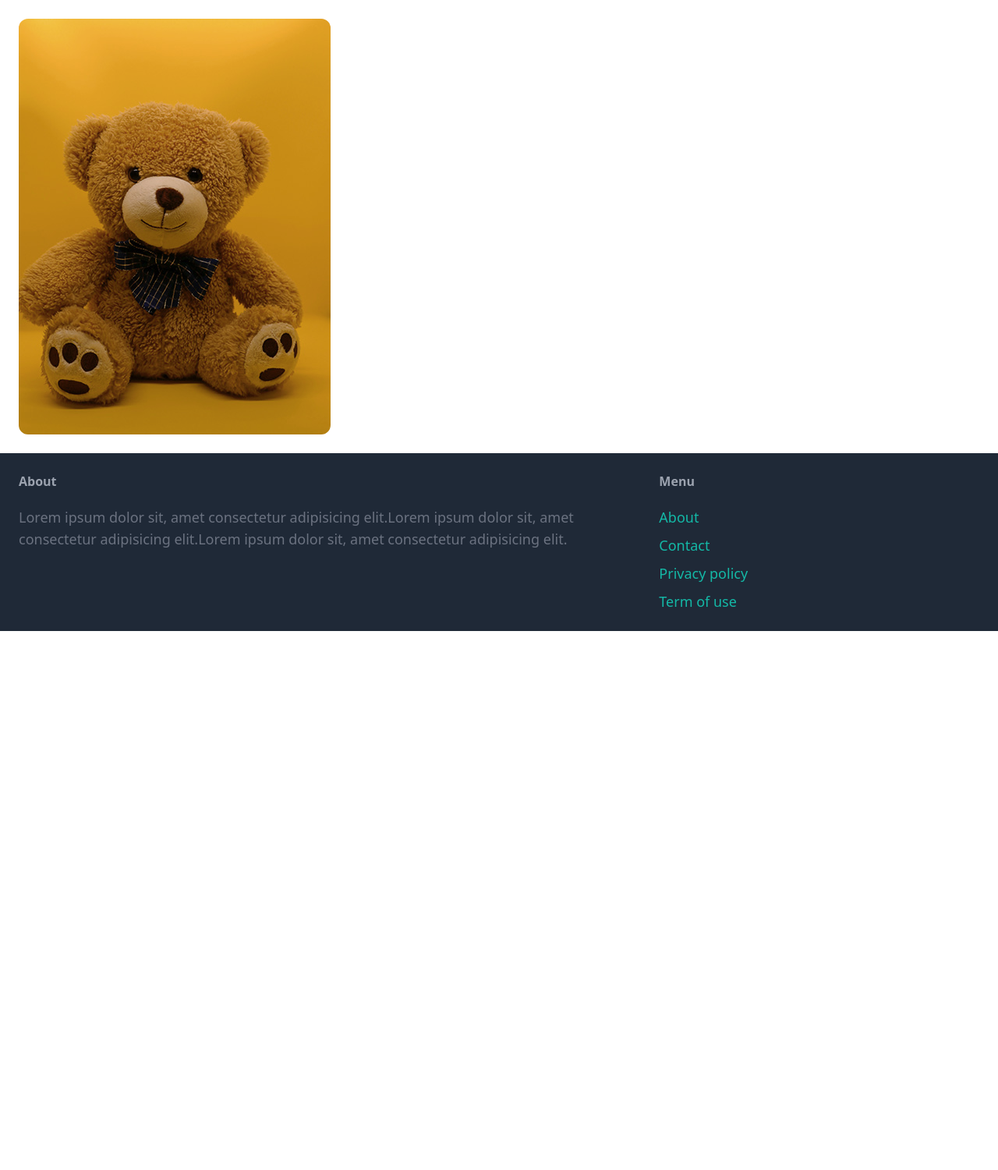
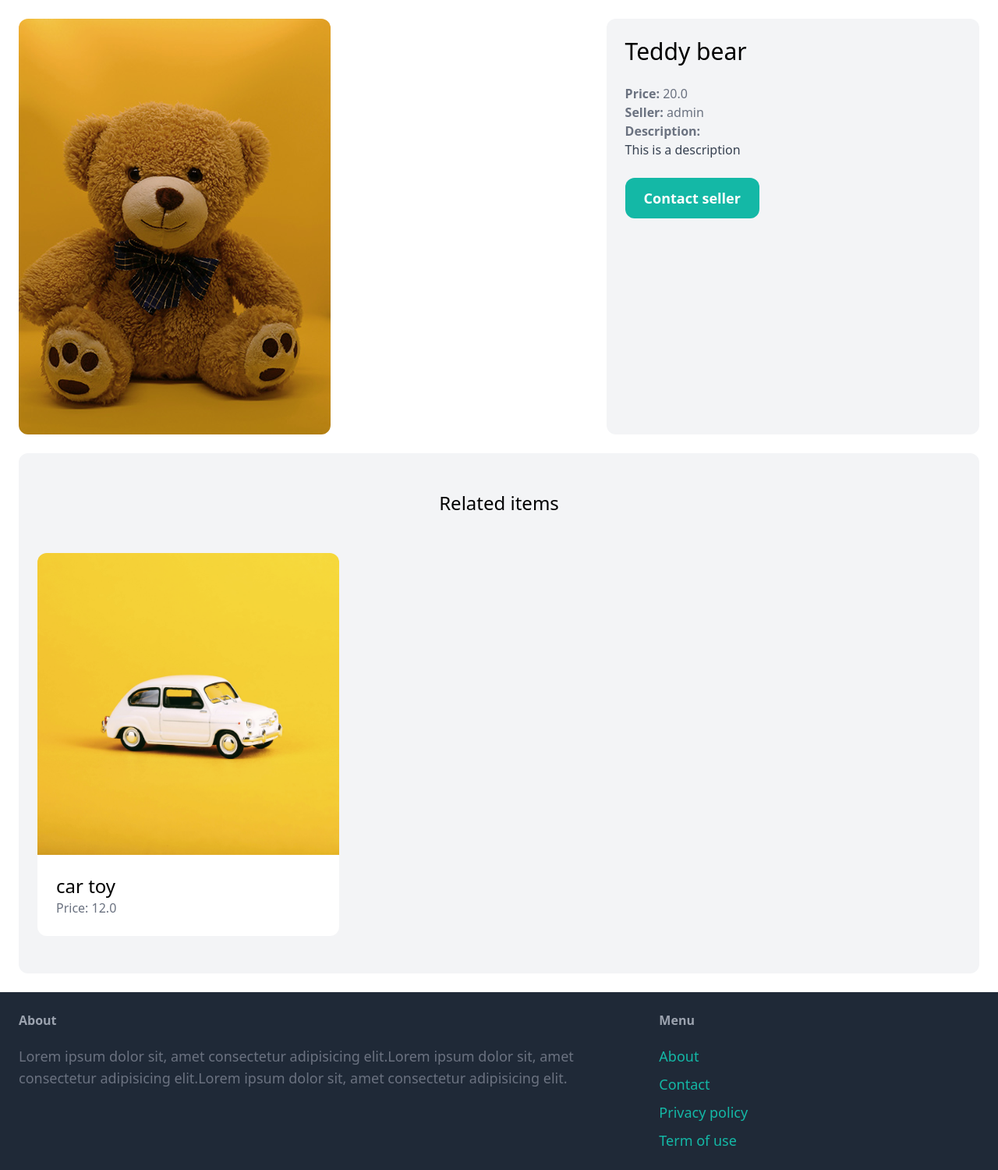
Before and after one commit to readytow0rk/Jacketshop-Empty-Online-Shop, a Django app: page /items/1/ in a window 1280 px wide. Shown: the part 77-1577 px from the top of the page at 78% size. Before the commit the page ends 886 px from the top, so only its background shows below. Run offline with Django 4.2, Linux system fonts and the light colour scheme; data comes from the database, SQL or seed files in the repository; both versions use the stored data as it was after the commit; some libraries are stand-ins or nearby versions.

Commit message:
have added related items(in same category)

```diff
--- a/puddle/item/templates/item/detail.html
+++ b/puddle/item/templates/item/detail.html
@@ -7,5 +7,41 @@
     <div class="col-span-3">
         <img src="{{ item.image.url }}" class="rounded-xl" >
     </div>
+
+    <div class="col-span-2 p-6 bg-gray-100 rounded-xl">
+            <h1 class="mb-6 text-3xl">{{ item.name }}</h1>
+            <p class="text-gray-500"><strong>Price: </strong>{{ item.price }}</p>
+            <p class="text-gray-500"><strong>Seller: </strong>{{ item.created_by.username }}</p>
+
+            {% if item.description %}
+                <p class="text-gray-700">
+                    <strong class="text-gray-500">Description:</strong><br>
+                    {{ item.description }}
+                    </p>
+            {% endif %}
+
+            <a href="#" class="inline-block mt-6 px-6 py-3  text-lg font-semibold bg-teal-500 text-white rounded-xl hover:bg-teal-700"> Contact seller</a>
+
+    </div>
+</div>
+<div class="mt-6 px-6 py-12 bg-gray-100 rounded-xl">
+    <h2 class="mb-12 text-2xl text-center">Related items</h2>
+
+    <div class="grid grid-cols-3 gap-3">
+        {% for item in related_items %}
+            <div>
+                <a href="{% url 'item:detail' item.id %}">
+                    <div>
+                        <img src="{{ item.image.url }}" class="rounded-t-xl">
+                    </div>
+
+                    <div class="p-6 bg-white rounded-b-xl">
+                        <h2 class="text-2xl">{{ item.name }}</h2>
+                        <p class="text-gray-500">Price: {{ item.price }}</p>
+                    </div>
+                </a>
+            </div>
+        {% endfor %}
+    </div>
 </div>
 {% endblock %}
--- a/puddle/item/views.py
+++ b/puddle/item/views.py
@@ -4,7 +4,9 @@ from .models import Item
 
 def detail(request, pk):
     item = get_object_or_404(Item, pk=pk)
+    related_items = Item.objects.filter(category=item.category, is_sold=False).exclude(pk=pk)[0:3]
 
     return render(request, 'item/detail.html',{
-        'item': item
+        'item': item,
+        'related_items': related_items
     })
```
Also changed, not shown: puddle/db.sqlite3, puddle/media/item_images/car.jpg (added).
